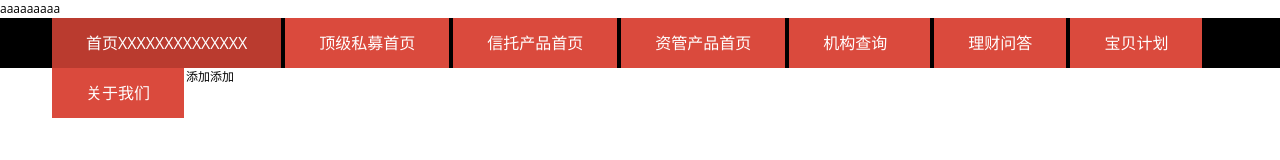
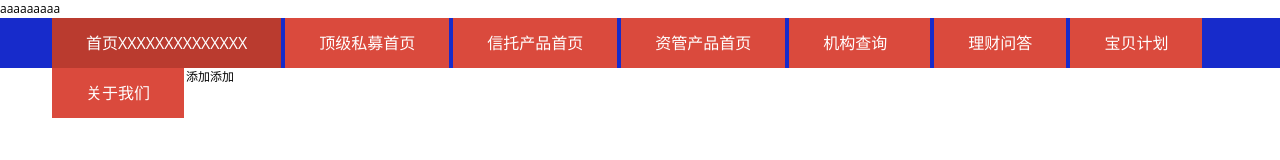
Before and after one commit to tanghuihui/exercise0602, a plain HTML site: page index.html in a window 1280 px wide. Drawn offline with Linux system fonts and the light colour scheme.

Commit message:
child css被selena 修改

```diff
--- a/css/base.css
+++ b/css/base.css
@@ -40,7 +40,7 @@ img{ padding:0; margin:0;}
 .ly-menu-up,.ly-menu-do{display: inline-block;position: relative;left: 6px;top: -2px;+*top: -6px; width: 9px;height: 5px; }
 .ly-menu-do{ background-position: -292px -54px;}
 .ly-menu-up{background-position: -309px -54px;}
-.ly-menu{ background: #000000;width: 100%;min-width: 1180px;height: 50px;line-height: 50px;}
+.ly-menu{ background: #172bcb;width: 100%;min-width: 1180px;height: 50px;line-height: 50px;}
 .ly-menu-lk,.ly-menu-cd{ color: #fff;font-size: 16px;padding: 0 34px;background: #da4a3d;margin: 0 2px;display: block;}
 .ly-menu-cd{ background: #ba3b2f;font-size: 14px;}
 .ly-menu-cd:hover{ background: #da4a3d;color: #fff;}
```
